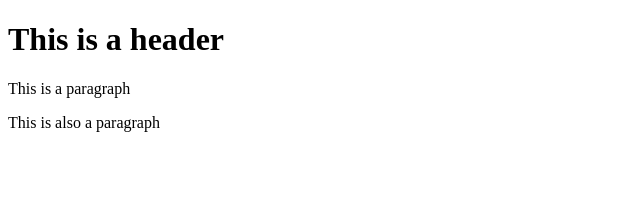
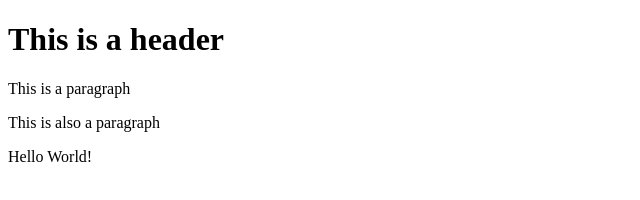
Before and after one commit to spencerrossrobinson/git-test, a website: page index.html in a window 1280 px wide. Shown: the whole page, without its empty margins (0-640 px from the left). Drawn offline with Linux system fonts and the light colour scheme.

Commit message:
Using NPM

```diff
--- a/index.html
+++ b/index.html
@@ -10,5 +10,6 @@
     <h1>This is a header</h1>
     <p>This is a paragraph</p>
     <p>This is also a paragraph</p>
+    <p>Hello World!</p>
   </body>
 </html>
```
Also changed, not shown: package.json (added, +24 -0 lines), 3 other files.
